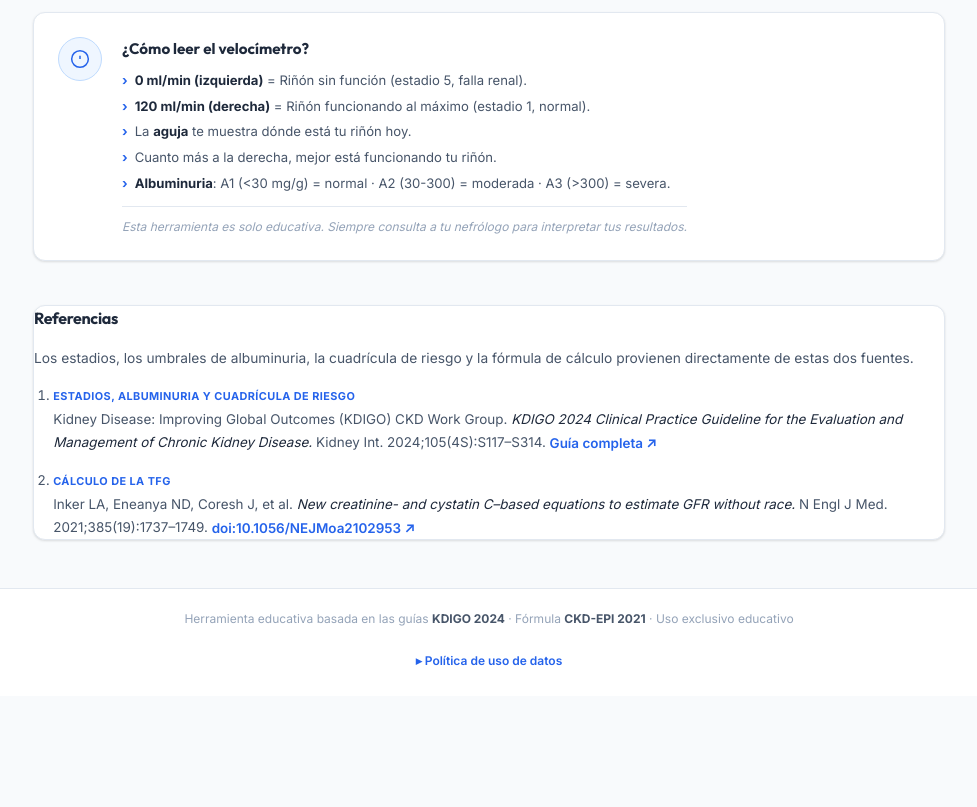
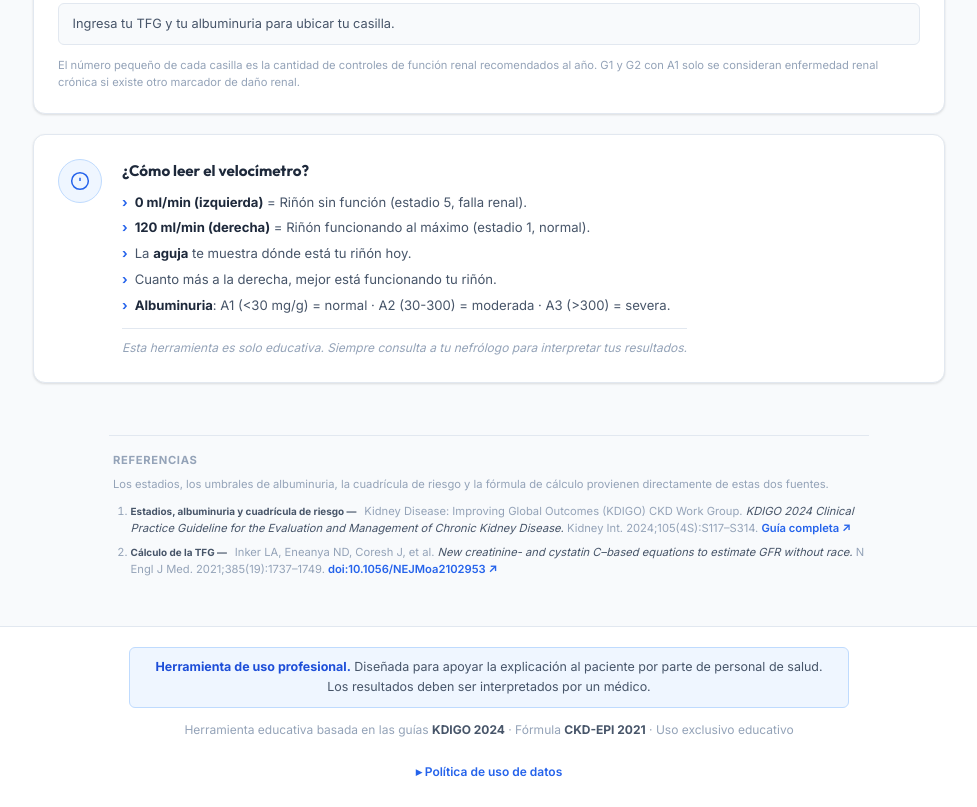
Before and after one commit to JalZam/nefro-velocimetro, a plain HTML site: page index.html in a window 1280 px wide. Shown: the part 1990-2797 px from the top of the page, without its empty margins (151-1128 px from the left). Before the commit the page ends 2686 px from the top, so only its background shows below. Drawn offline with Linux system fonts and the light colour scheme.

Commit message:
feat: nombres opcionales en la hoja impresa, aviso de uso profesional y referencias discretas
- Dos campos opcionales (paciente y médico) encima del botón Imprimir.
  En la hoja salen bajo el título; si van vacíos queda la línea en blanco
  para escribir a mano. No se almacenan.
- Aviso "Herramienta de uso profesional" en el pie.
- Referencias sin recuadro, tipografía pequeña, estilo nota al pie.

Co-Authored-By: Claude Fable 5.1 <noreply@anthropic.com>

```diff
--- a/app.js
+++ b/app.js
@@ -752,6 +752,12 @@ function printReport() {
   });
   document.getElementById('pr-date').textContent = dateStr;
 
+  // Nombres opcionales: si vienen vacíos, la línea queda en blanco para escribir a mano
+  document.getElementById('pr-patient').textContent =
+    document.getElementById('patient-name').value.trim();
+  document.getElementById('pr-doctor').textContent =
+    document.getElementById('doctor-name').value.trim();
+
   // TFG
   document.getElementById('pr-tfg').textContent = gfrParsed.toFixed(1);
 
--- a/index.html
+++ b/index.html
@@ -155,6 +155,11 @@
             <span id="risk-result-badge" class="risk-result-badge"></span>
             <a href="#riesgo" class="risk-result-link">ver cuadrícula ↓</a>
           </div>
+          <!-- Datos opcionales para la hoja impresa -->
+          <div class="print-names">
+            <input type="text" id="patient-name" class="name-input" placeholder="Nombre del paciente (opcional)" autocomplete="off" maxlength="80" />
+            <input type="text" id="doctor-name" class="name-input" placeholder="Médico (opcional)" autocomplete="off" maxlength="80" />
+          </div>
           <!-- Botón imprimir -->
           <button class="print-btn" onclick="printReport()" title="Imprimir / Guardar PDF">
             <svg viewBox="0 0 24 24" fill="none" stroke="currentColor" stroke-width="2"><polyline points="6 9 6 2 18 2 18 9"/><path d="M6 18H4a2 2 0 0 1-2-2v-5a2 2 0 0 1 2-2h16a2 2 0 0 1 2 2v5a2 2 0 0 1-2 2h-2"/><rect x="6" y="14" width="12" height="8"/></svg>
@@ -230,8 +235,8 @@
       </div>
     </section>
     <!-- REFERENCIAS -->
-    <section class="refs-section card" id="referencias">
-      <h2 class="section-title">Referencias</h2>
+    <section class="refs-section" id="referencias">
+      <h2 class="refs-title">Referencias</h2>
       <p class="refs-intro">
         Los estadios, los umbrales de albuminuria, la cuadrícula de riesgo y la fórmula de cálculo
         provienen directamente de estas dos fuentes.
@@ -264,6 +269,11 @@
     </div>
 
     <h2 class="pr-title">Resultado de Función Renal</h2>
+
+    <div class="pr-names">
+      <div class="pr-name-row"><span class="pr-name-label">Paciente:</span> <span id="pr-patient" class="pr-name-value"></span></div>
+      <div class="pr-name-row"><span class="pr-name-label">Médico:</span> <span id="pr-doctor" class="pr-name-value"></span></div>
+    </div>
 
     <!-- Valor principal -->
     <div class="pr-value-block">
@@ -299,6 +309,10 @@
   </div>
 
   <footer class="site-footer">
+    <p class="pro-notice">
+      <strong>Herramienta de uso profesional.</strong> Diseñada para apoyar la explicación al paciente
+      por parte de personal de salud. Los resultados deben ser interpretados por un médico.
+    </p>
     <p>Herramienta educativa basada en las guías <strong>KDIGO 2024</strong> · Fórmula <strong>CKD-EPI 2021</strong> · Uso exclusivo educativo</p>
 
     <details class="privacy">
--- a/style.css
+++ b/style.css
@@ -577,44 +577,67 @@ body {
 }
 .site-footer strong { color: var(--text-secondary); }
 
-/* ── REFERENCIAS ──────────────────────────────────────────── */
-.refs-section { margin-top: 1.5rem; }
+/* ── REFERENCIAS (discretas, sin recuadro) ───────────────── */
+.refs-section {
+  margin: 2rem auto 0;
+  padding: 1rem 0.25rem 0;
+  border-top: 1px solid var(--border);
+  max-width: 760px;
+}
+.refs-title {
+  font-size: 0.7rem;
+  font-weight: 700;
+  text-transform: uppercase;
+  letter-spacing: 0.06em;
+  color: var(--text-muted);
+  margin: 0 0 0.4rem;
+}
 .refs-intro {
-  font-size: 0.86rem;
-  color: var(--text-secondary);
-  margin-bottom: 1rem;
+  font-size: 0.7rem;
+  color: var(--text-muted);
+  margin: 0 0 0.6rem;
 }
 .refs-list {
   margin: 0;
-  padding-left: 1.2rem;
+  padding-left: 1.1rem;
   display: flex;
   flex-direction: column;
-  gap: 1rem;
+  gap: 0.45rem;
 }
 .refs-list li {
-  font-size: 0.84rem;
-  line-height: 1.6;
-  color: var(--text-secondary);
+  font-size: 0.7rem;
+  line-height: 1.5;
+  color: var(--text-muted);
 }
 .ref-tag {
-  display: block;
-  font-size: 0.68rem;
+  display: inline;
+  font-size: 0.62rem;
   font-weight: 700;
-  text-transform: uppercase;
-  letter-spacing: 0.04em;
-  color: #2563eb;
-  margin-bottom: 0.2rem;
+  color: var(--text-secondary);
+  margin-right: 0.3rem;
 }
-.refs-list em { color: var(--text-primary); font-style: italic; }
+.ref-tag::after { content: ' —'; }
+.refs-list em { color: var(--text-secondary); font-style: italic; }
 .refs-list a {
-  display: inline-block;
-  margin-top: 0.15rem;
   color: #2563eb;
   text-decoration: none;
   font-weight: 600;
   word-break: break-word;
 }
 .refs-list a:hover { text-decoration: underline; }
+
+/* ── AVISO USO PROFESIONAL ────────────────────────────────── */
+.pro-notice {
+  max-width: 720px;
+  margin: 0 auto 0.75rem;
+  padding: 0.6rem 0.9rem;
+  font-size: 0.78rem;
+  color: var(--text-secondary);
+  background: #eff6ff;
+  border: 1px solid #bfdbfe;
+  border-radius: 6px;
+}
+.pro-notice strong { color: #1d4ed8; }
 
 /* ── POLÍTICA DE DATOS ────────────────────────────────────── */
 .privacy {
@@ -651,6 +674,22 @@ body {
   font-size: 0.72rem;
 }
 
+/* ── NOMBRES OPCIONALES PARA LA HOJA ─────────────────────── */
+.print-names { display: flex; flex-direction: column; gap: 0.45rem; margin: 0.9rem 0 0.6rem; }
+.name-input {
+  width: 100%;
+  padding: 0.55rem 0.75rem;
+  font: inherit;
+  font-size: 0.82rem;
+  color: var(--text-primary);
+  background: var(--white);
+  border: 1px solid var(--border);
+  border-radius: 8px;
+  outline: none;
+}
+.name-input:focus { border-color: #2563eb; box-shadow: 0 0 0 3px rgba(37,99,235,.12); }
+.name-input::placeholder { color: var(--text-muted); }
+
 /* ── PRINT ONLY ───────────────────────────────────────────── */
 .print-only { display: none !important; }
 
@@ -673,6 +712,10 @@ body {
   .pr-logo { font-size: 16pt; font-weight: 800; color: #1d4ed8; }
   .pr-date { font-size: 8pt; color: #555; }
   .pr-title { font-size: 14pt; font-weight: 700; margin: 10pt 0 10pt; color: #1e293b; }
+  .pr-names { display: flex; gap: 24pt; margin: 0 0 12pt; font-size: 10pt; }
+  .pr-name-row { flex: 1; display: flex; align-items: baseline; gap: 6pt; }
+  .pr-name-label { font-weight: 700; color: #334155; white-space: nowrap; }
+  .pr-name-value { flex: 1; border-bottom: 1pt solid #94a3b8; min-height: 12pt; padding-bottom: 1pt; color: #111; }
   .pr-value-block {
     background: #eff6ff;
     border: 1pt solid #bfdbfe;
```
